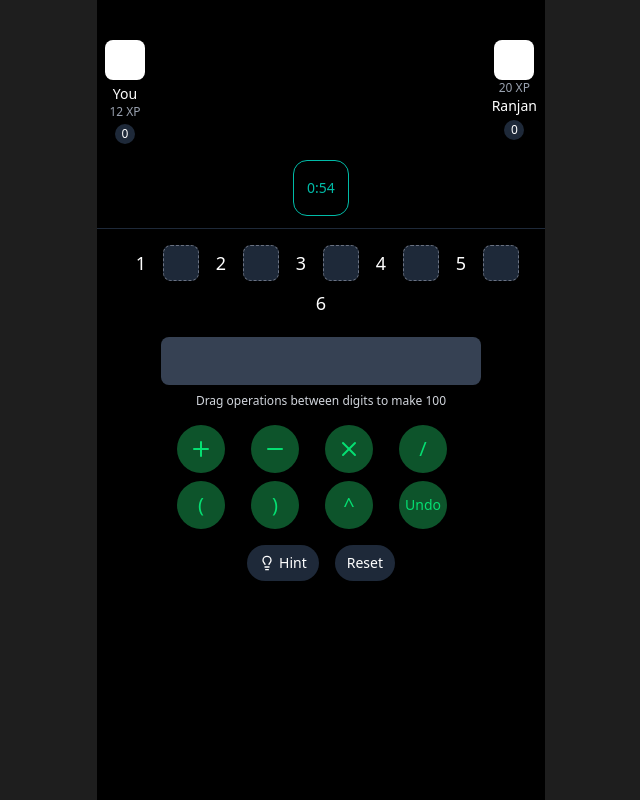
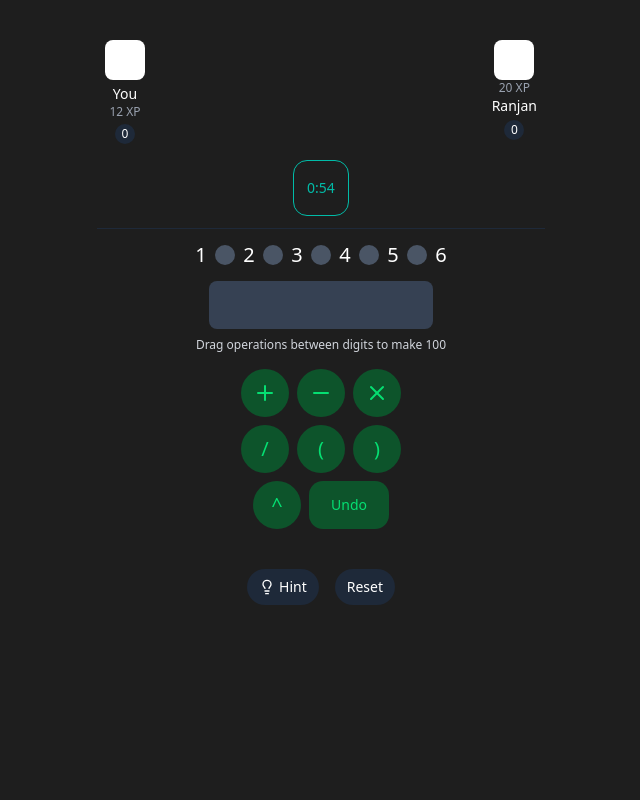
Before and after one commit to swaindhruti/project-zathura, a Next.js app in the folder client/: page /gameTest in a window 1280 px wide. Shown: the whole page, without its empty margins (319-959 px from the left). Built offline with nearby package versions, Linux system fonts and the light colour scheme.

Commit message:
fix: layout of HectocGame component

```diff
--- a/client/src/components/HectocGame.tsx
+++ b/client/src/components/HectocGame.tsx
@@ -331,7 +331,7 @@ const HectocGame: React.FC = () => {
     setTouchSourceCell(cell);
     setTouchPosition({
       x: e.touches[0].clientX,
-      y: e.touches[0].clientY
+      y: e.touches[0].clientY,
     });
 
     // Create visual feedback
@@ -346,19 +346,19 @@ const HectocGame: React.FC = () => {
 
     setTouchPosition({
       x: e.touches[0].clientX,
-      y: e.touches[0].clientY
+      y: e.touches[0].clientY,
     });
 
     // Find drop target element under the touch point
     const elementsAtPoint = document.elementsFromPoint(touchPosition.x, touchPosition.y);
-    const dropTargetEl = elementsAtPoint.find(el =>
-      el.classList.contains('operation-slot') || el.classList.contains('digit-cell')
+    const dropTargetEl = elementsAtPoint.find(
+      (el) => el.classList.contains('operation-slot') || el.classList.contains('digit-cell')
     );
 
     // Highlight potential drop target
-    document.querySelectorAll('.highlight-drop-target').forEach(el =>
-      el.classList.remove('highlight-drop-target')
-    );
+    document
+      .querySelectorAll('.highlight-drop-target')
+      .forEach((el) => el.classList.remove('highlight-drop-target'));
 
     if (dropTargetEl) {
       dropTargetEl.classList.add('highlight-drop-target');
@@ -373,8 +373,8 @@ const HectocGame: React.FC = () => {
 
     // Find drop target element under the final touch point
     const elementsAtPoint = document.elementsFromPoint(touchPosition.x, touchPosition.y);
-    const dropTargetEl = elementsAtPoint.find(el =>
-      el.classList.contains('operation-slot') || el.classList.contains('digit-cell')
+    const dropTargetEl = elementsAtPoint.find(
+      (el) => el.classList.contains('operation-slot') || el.classList.contains('digit-cell')
     );
 
     if (dropTargetEl && touchSourceCell) {
@@ -404,13 +404,13 @@ const HectocGame: React.FC = () => {
     setTouchSourceCell(null);
 
     // Remove all highlights
-    document.querySelectorAll('.highlight-drop-target').forEach(el =>
-      el.classList.remove('highlight-drop-target')
-    );
+    document
+      .querySelectorAll('.highlight-drop-target')
+      .forEach((el) => el.classList.remove('highlight-drop-target'));
   };
 
   return (
-    <div className='flex flex-col items-center min-h-screen bg-black text-white max-w-md mx-auto'>
+    <div className='flex flex-col items-center min-h-screen text-white max-w-md mx-auto'>
       {/* Player scores - simplified for mobile */}
       <div className='w-full flex justify-between px-2 mt-10'>
         <div className='flex flex-col items-center'>
@@ -441,17 +441,17 @@ const HectocGame: React.FC = () => {
       {/* Game board */}
       <div className='relative w-full mt-3 border-t border-gray-800' ref={gameAreaRef}>
         {/* Replace the static grid with the dynamic cells from state */}
-        <div className='flex flex-wrap justify-center gap-1 mt-4 px-2'>
+        <div className='flex flex-wrap justify-center gap-1 mt-4 mb-3 px-2'>
           {cells.map((cell, index) => (
             <div
               key={cell.id}
               data-index={index}
-              className={`flex items-center justify-center h-9 w-9 ${
+              className={`flex items-center justify-center h-5 w-5 ${
                 cell.type === 'digit'
-                  ? 'text-white text-lg font-medium digit-cell'
+                  ? 'text-white text-xl font-medium digit-cell'
                   : cell.value
                     ? 'bg-green-800 rounded-md'
-                    : 'bg-gray-800 border border-dashed border-gray-500 rounded-md operation-slot'
+                    : 'bg-gray-600  rounded-full operation-slot'
               }`}
               draggable={cell.draggable}
               onDragStart={(e) => cell.draggable && handleDragStart(e, cell, index)}
@@ -470,25 +470,33 @@ const HectocGame: React.FC = () => {
         {/* Dragged item visual representation for mobile */}
         {touchDragging && touchSourceCell && (
           <div
-            className="absolute bg-green-800 rounded-md w-9 h-9 flex items-center justify-center pointer-events-none z-10 touch-dragging-visual"
+            className='absolute bg-green-800 rounded-md w-9 h-9 flex items-center justify-center pointer-events-none z-10 touch-dragging-visual'
             style={{
-              left: `${touchPosition.x - 18}px`,
-              top: `${touchPosition.y - 18}px`
+              left: `${touchPosition.x - 5}px`,
+              top: `${touchPosition.y - 5}px`,
             }}
           >
             {touchSourceCell.value ||
-             (touchSourceCell.id.includes('plus') ? '+' :
-              touchSourceCell.id.includes('minus') ? '-' :
-              touchSourceCell.id.includes('multiply') ? '×' :
-              touchSourceCell.id.includes('divide') ? '/' :
-              touchSourceCell.id.includes('left-bracket') ? '(' :
-              touchSourceCell.id.includes('right-bracket') ? ')' :
-              touchSourceCell.id.includes('exponent') ? '^' : '')}
+              (touchSourceCell.id.includes('plus')
+                ? '+'
+                : touchSourceCell.id.includes('minus')
+                  ? '-'
+                  : touchSourceCell.id.includes('multiply')
+                    ? '×'
+                    : touchSourceCell.id.includes('divide')
+                      ? '/'
+                      : touchSourceCell.id.includes('left-bracket')
+                        ? '('
+                        : touchSourceCell.id.includes('right-bracket')
+                          ? ')'
+                          : touchSourceCell.id.includes('exponent')
+                            ? '^'
+                            : '')}
           </div>
         )}
 
         {/* Result area */}
-        <div className='mx-auto mt-4 w-full max-w-xs h-12 bg-gray-700 rounded-md flex items-center justify-center px-2'>
+        <div className='mx-auto mt-4 w-[50%] max-w-xs h-12 bg-gray-700 rounded-md flex items-center justify-center px-2'>
           <div className='text-lg font-medium text-white truncate'>
             {message.includes('Current value:') ? message : ''}
           </div>
@@ -501,11 +509,13 @@ const HectocGame: React.FC = () => {
       </div>
 
       {/* Operation buttons - more compact layout */}
-      <div className='grid grid-cols-4 gap-2 mt-4 px-4 w-full max-w-xs'>
+      <div className='flex flex-col items-center gap-2 mt-4 px-4 w-full max-w-xs'>
+        {/* First row - 3 elements */}
+        <div className='flex justify-center gap-2 w-full'>
           <div
             className='w-12 h-12 bg-green-900 rounded-full flex items-center justify-center cursor-grab touch-action-none'
             draggable
-          data-op="+"
+            data-op='+'
             onDragStart={(e) =>
               handleDragStart(
                 e,
@@ -529,7 +539,7 @@ const HectocGame: React.FC = () => {
           <div
             className='w-12 h-12 bg-green-900 rounded-full flex items-center justify-center cursor-grab touch-action-none'
             draggable
-          data-op="-"
+            data-op='-'
             onDragStart={(e) =>
               handleDragStart(
                 e,
@@ -553,7 +563,7 @@ const HectocGame: React.FC = () => {
           <div
             className='w-12 h-12 bg-green-900 rounded-full flex items-center justify-center cursor-grab touch-action-none'
             draggable
-          data-op="*"
+            data-op='*'
             onDragStart={(e) =>
               handleDragStart(
                 e,
@@ -574,10 +584,14 @@ const HectocGame: React.FC = () => {
           >
             <X className='text-green-400' />
           </div>
+        </div>
+
+        {/* Second row - 3 elements */}
+        <div className='flex justify-center gap-2 w-full'>
           <div
             className='w-12 h-12 bg-green-900 rounded-full flex items-center justify-center cursor-grab touch-action-none'
             draggable
-          data-op="/"
+            data-op='/'
             onDragStart={(e) =>
               handleDragStart(
                 e,
@@ -598,14 +612,10 @@ const HectocGame: React.FC = () => {
           >
             <span className='text-green-400 text-xl'>/</span>
           </div>
-      </div>
-
-      {/* Parentheses and other buttons */}
-      <div className='grid grid-cols-4 gap-2 mt-2 px-4 w-full max-w-xs'>
           <div
             className='w-12 h-12 bg-green-900 rounded-full flex items-center justify-center cursor-grab touch-action-none'
             draggable
-          data-op="("
+            data-op='('
             onDragStart={(e) =>
               handleDragStart(
                 e,
@@ -629,7 +639,7 @@ const HectocGame: React.FC = () => {
           <div
             className='w-12 h-12 bg-green-900 rounded-full flex items-center justify-center cursor-grab touch-action-none'
             draggable
-          data-op=")"
+            data-op=')'
             onDragStart={(e) =>
               handleDragStart(
                 e,
@@ -650,10 +660,14 @@ const HectocGame: React.FC = () => {
           >
             <span className='text-green-400 text-xl'>)</span>
           </div>
+        </div>
+
+        {/* Third row - 2 elements */}
+        <div className='flex justify-center gap-2 w-full'>
           <div
             className='w-12 h-12 bg-green-900 rounded-full flex items-center justify-center cursor-grab touch-action-none'
             draggable
-          data-op="^"
+            data-op='^'
             onDragStart={(e) =>
               handleDragStart(
                 e,
@@ -675,15 +689,16 @@ const HectocGame: React.FC = () => {
             <span className='text-green-400 text-xl'>^</span>
           </div>
           <div
-          className='w-12 h-12 bg-green-900 rounded-full flex items-center justify-center cursor-pointer'
+            className='w-20 h-12 bg-green-900 rounded-xl flex items-center justify-center cursor-pointer'
             onClick={undoMove}
           >
             <span className='text-green-400 text-sm'>Undo</span>
           </div>
         </div>
+      </div>
 
       {/* Hint and Reset buttons */}
-      <div className='flex justify-center gap-4 mt-4 w-full max-w-xs'>
+      <div className='flex justify-center gap-4 mt-10 w-full max-w-xs'>
         <button
           className='flex items-center gap-1 bg-gray-800 text-white px-3 py-2 rounded-full text-sm'
           onClick={() => {
```
Lines whose indentation alone changed are shown as unchanged.
